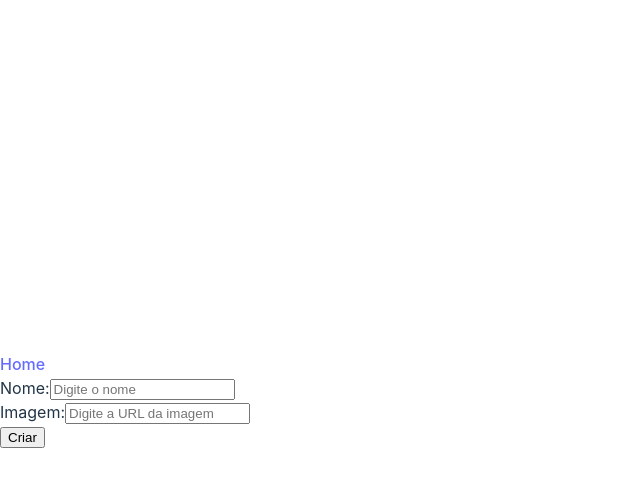
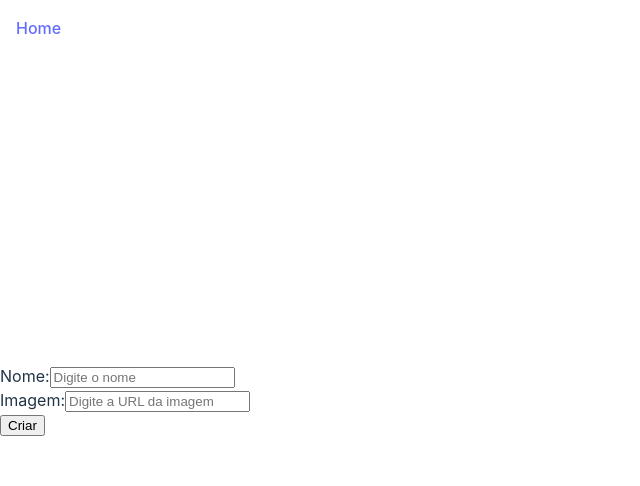
Before and after one commit to paulosalvatore/ocean-jornada-frontend-abril-2024, a React (Vite) app: page /criar in a window 1280 px wide. Shown: the top 486 px of the page, without its empty margins (0-640 px from the left). Built offline with nearby package versions, Linux system fonts and the light colour scheme.

Commit message:
Adição e Estilização do Header com os links de navegação

```diff
--- a/src/App.css
+++ b/src/App.css
@@ -1,5 +1,13 @@
 #root {
   width: 100%;
+}
+
+.header {
+  width: 100%;
+  background: white;
+  padding: 16px;
+  position: fixed;
+  top: 0;
 }
 
 .cards {
--- a/src/pages/Create/Create.jsx
+++ b/src/pages/Create/Create.jsx
@@ -38,7 +38,10 @@ export default function Create() {
 
   return (
     <>
-      <Link to="/">Home</Link>
+      <div className="header">
+        <Link to="/">Home</Link>
+      </div>
+
       <div>
         <form onSubmit={onSubmit}>
           <label htmlFor="name">Nome:</label>
--- a/src/pages/ReadAll/ReadAll.jsx
+++ b/src/pages/ReadAll/ReadAll.jsx
@@ -21,7 +21,10 @@ export default function ReadAll() {
 
     return (
       <>
-        <Link to="/criar">Criar</Link>
+        <div className="header">
+          <Link to="/criar">Criar</Link>
+        </div>
+
         <div className="cards">
           {itens.map(function (elemento) {
             return <Card item={elemento} key={`card_${elemento._id}`} />
```
